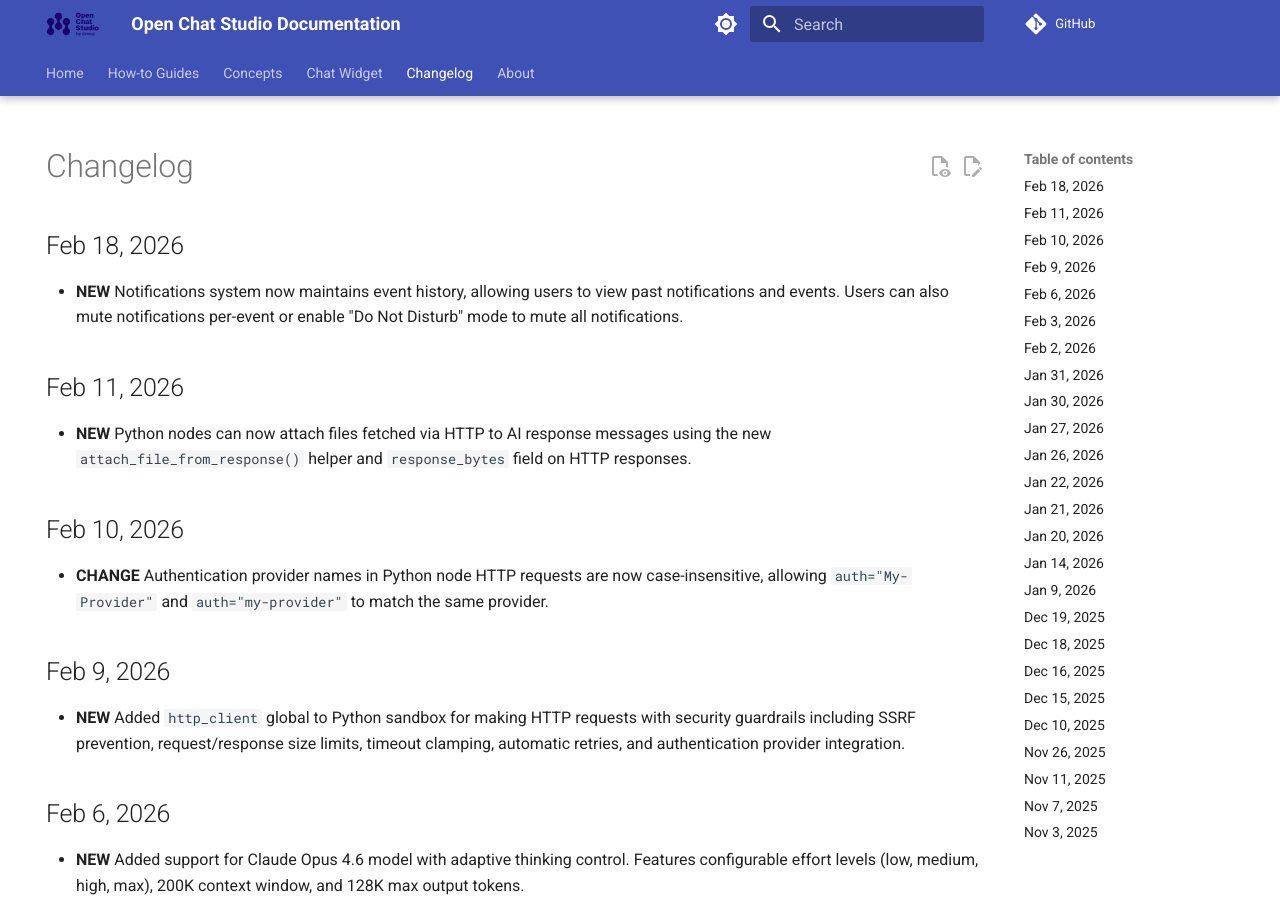
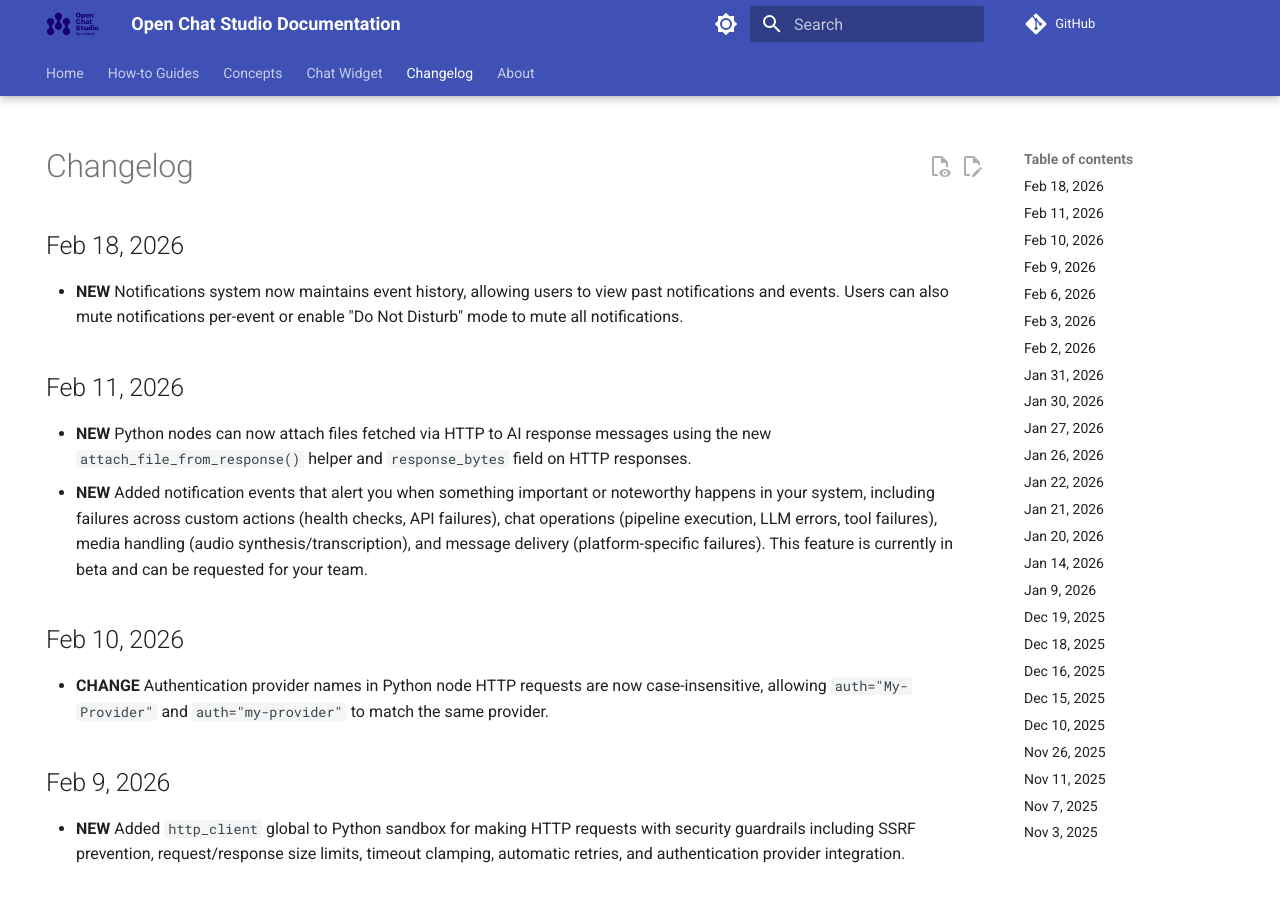
Before and after one commit to dimagi/open-chat-studio-docs, an MkDocs documentation site: the page built from docs/changelog.md, in a window 1280 px wide and 900 px high. Built offline with MkDocs 1.6.1 and Material for MkDocs 9.7.7, drawn with Linux system fonts in a browser that asks for light colours; a script that is not in the unit is left out; comment, search, counter and statistics services are not loaded.

Commit message:
Update changelog for Feb 11

```diff
--- a/docs/changelog.md
+++ b/docs/changelog.md
@@ -9,6 +9,7 @@ hide:
 
 ## Feb 11, 2026
 * **NEW** Python nodes can now attach files fetched via HTTP to AI response messages using the new `attach_file_from_response()` helper and `response_bytes` field on HTTP responses.
+* **NEW** Added notification events that alert you when something important or noteworthy happens in your system, including failures across custom actions (health checks, API failures), chat operations (pipeline execution, LLM errors, tool failures), media handling (audio synthesis/transcription), and message delivery (platform-specific failures). This feature is currently in beta and can be requested for your team.
 
 ## Feb 10, 2026
 * **CHANGE** Authentication provider names in Python node HTTP requests are now case-insensitive, allowing `auth="My-Provider"` and `auth="my-provider"` to match the same provider.
```
